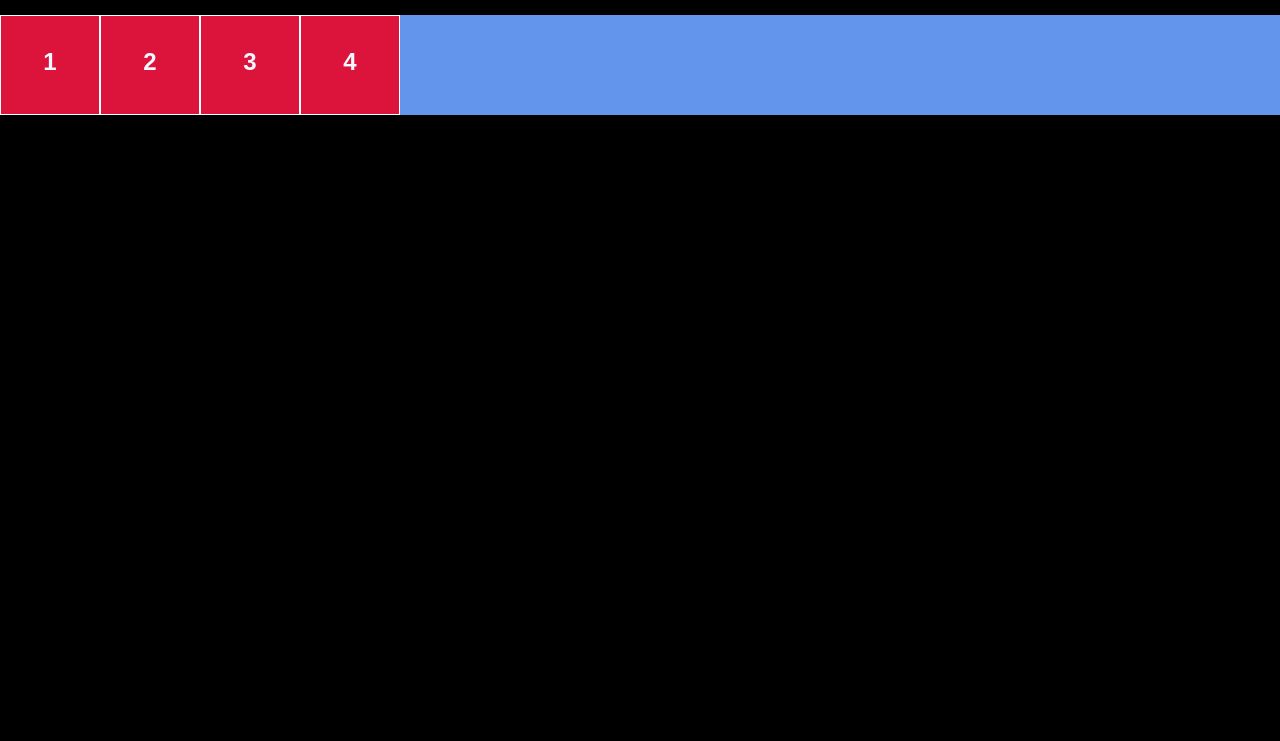
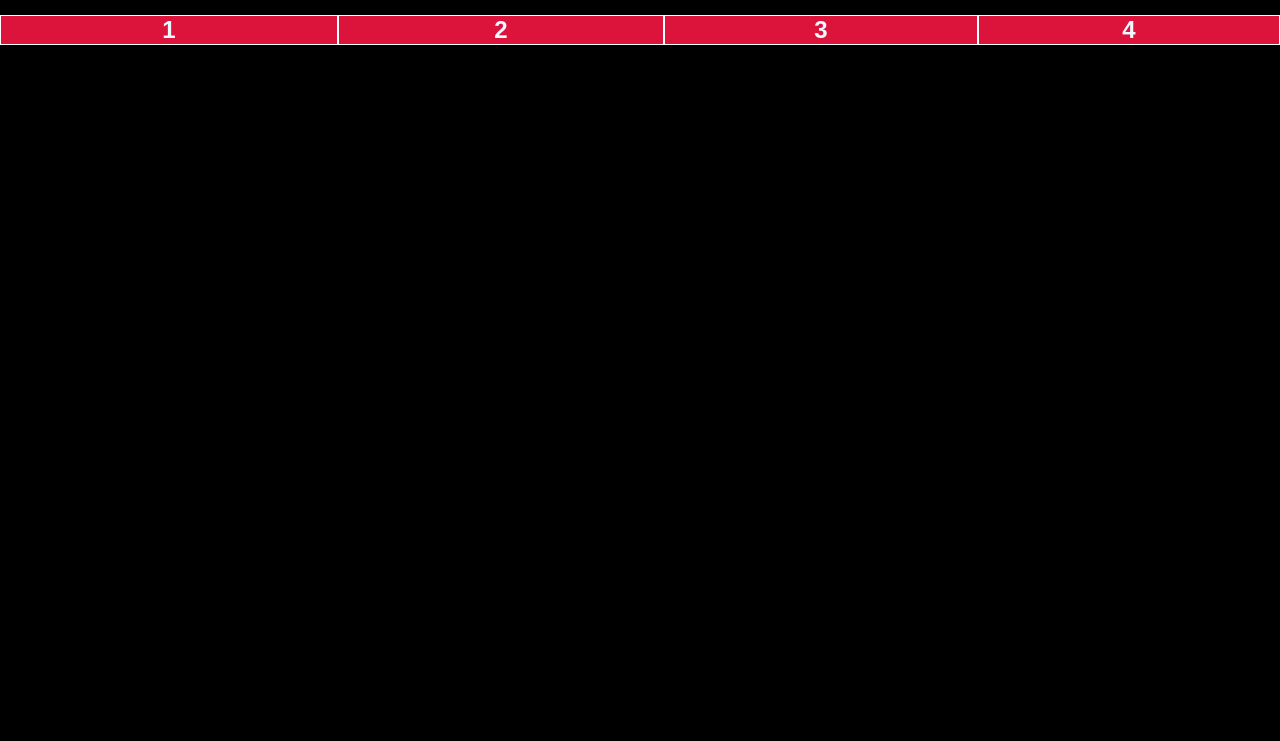
Before and after one commit to soySamCS/flexbox, a plain HTML site: page index.html in a window 1280 px wide. Shown: the part 59-800 px from the top of the page. Drawn offline with Linux system fonts and the light colour scheme.

Commit message:
Trabajamos flex-shrink

```diff
--- a/index.html
+++ b/index.html
@@ -8,12 +8,12 @@
 <body>
     <h1>Flex Box 📦</h1>
     <p>Vamos a aprender a autilizar Flex Box</p>
-    <br>
+    <br />
     <div class="container">
-        <div class="item">1</div>
-        <div class="item">2</div>
-        <div class="item">3</div>
-        <div class="item">4</div>
+        <div class="item tron1">1</div>
+        <div class="item tron2">2</div>
+        <div class="item tron3">3</div>
+        <div class="item tron4">4</div>
     </div>
 </body>
 </html>
--- a/style.css
+++ b/style.css
@@ -12,26 +12,48 @@ body {
 
 .container{
     background-color: cornflowerblue;
-    /* display: flex; Ajusta el ancho al espacio disponible*/
-   /*  display: inline-flex; Ajusta el 'ancho' al espacio de los contenedores */
-
    display: flex;
-
-/*    flex-direction: row; Valor por default. Dirección Main Axis de <- a izq */
-/* flex-direction: row-reverse; Dirección Main Axis <- der a izq*/
-
-/* flex-direction: column; Cambia la dirección del main axis de Arr a Aba */
-/* flex-direction: column-reverse; Cambia la dirección del main axis de Aba a Arr */
-
 }
 
+/*
+
+    Flex Shrink
+
+    Es una propiedad que va a ajustar el factor de encogimiento o estrechamiento (enconjimiento, apachurramiento, aplastamiento) de los elementos (items)
+
+    flex-shrink:1 -> Este es el valor por default. Recibe valores númericos: 1, 2, 3, 4, ... Entre más grande sea el número, mayor será su factor de decrecimiento.
+
+*/
+
 .item{
-    width: 100px;
-    height: 100px;
-    background-color: crimson;
+    flex-basis: 350px; /* Ancho. Flex-direction:row */
+    flex-shrink: 1; /* Este es el valor por default */
+
     text-align: center;
     font-size: 24px;
     font-weight: bold;
-    padding-top: 32px;
     border: 1px solid white;
+    background-color: crimson;
 }
+
+/* Crear clases para los items */
+
+.tron1{
+    flex-shrink: 1;
+    flex-grow: 1;
+}
+
+.tron2{
+    flex-shrink: 2;
+    flex-grow: 2;
+}
+
+.tron3{
+    flex-shrink: 3;
+    flex-grow: 3;
+}
+
+.tron4{
+    flex-shrink: 4;
+    flex-grow: 4;
+}
```
